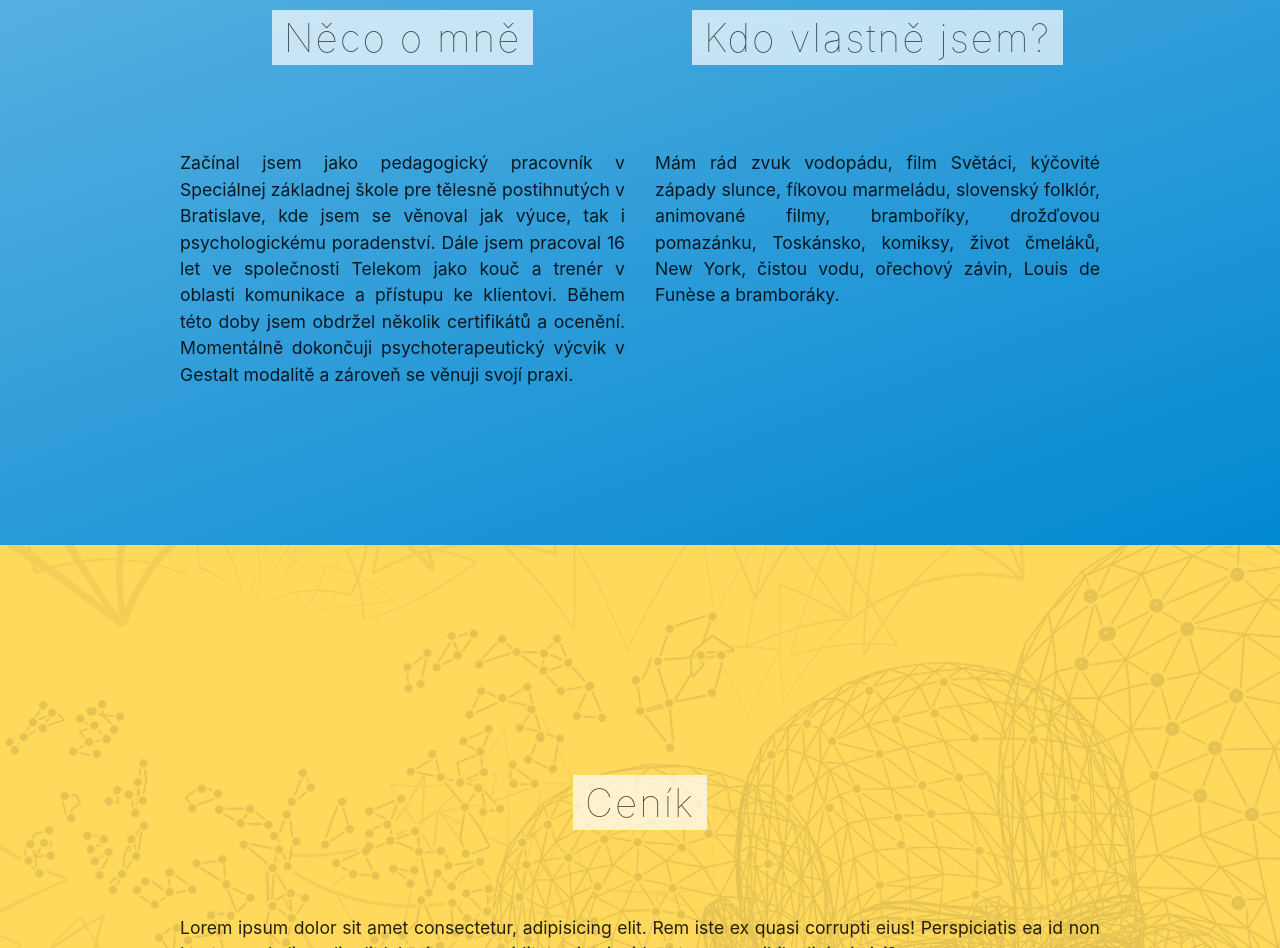
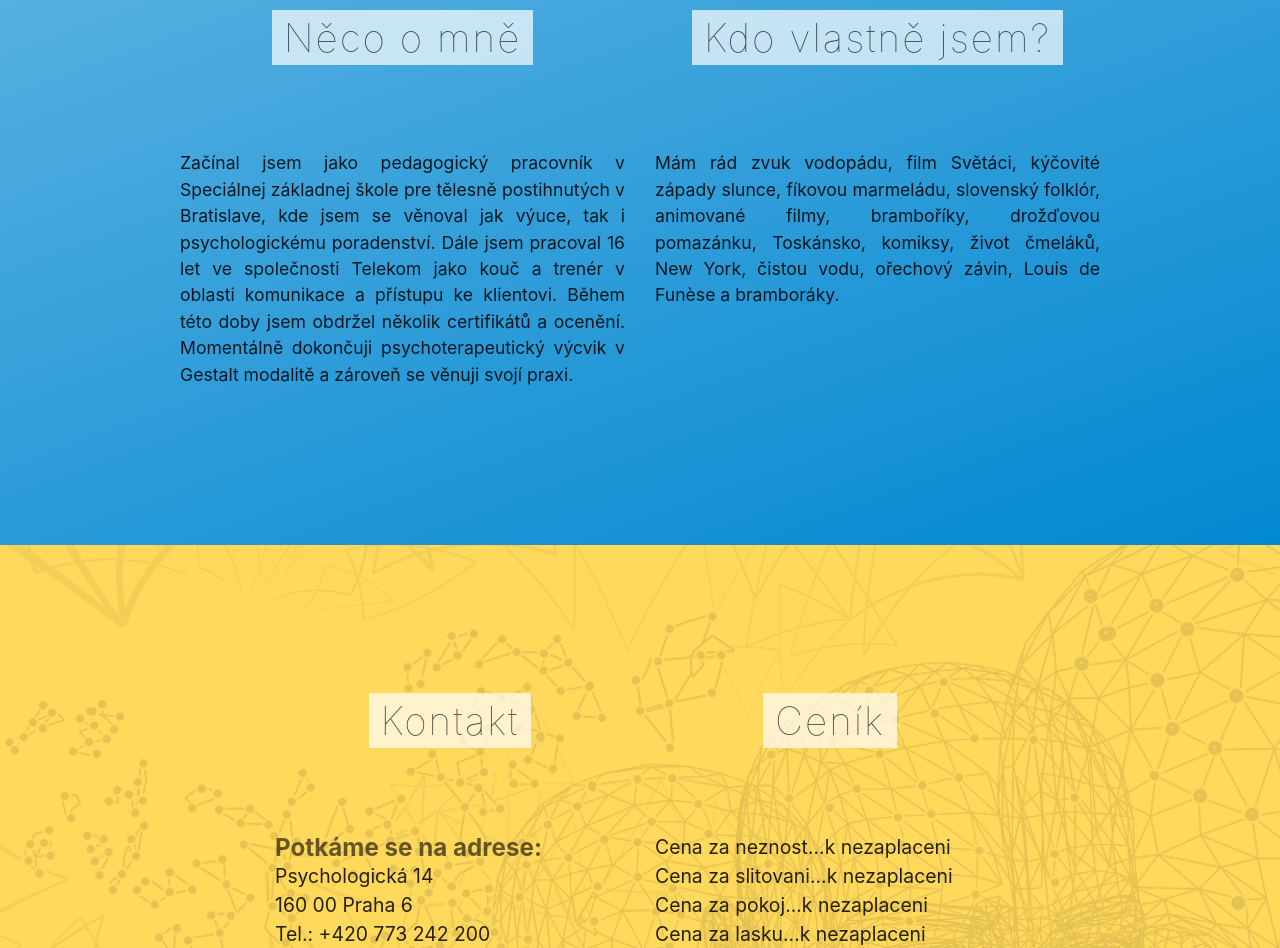
Before and after one commit to patrikcepr/romanisko, a website: page dist/index.html in a window 1280 px wide. Shown: the part 1852-2800 px from the top of the page. Drawn offline with Linux system fonts and the light colour scheme.

Commit message:
kontakt a cenik

```diff
--- a/src/sass/style.sass
+++ b/src/sass/style.sass
@@ -139,6 +139,32 @@ em
     @include media-breakpoint-up(md)
         text-align: left
 
+.list-contact
+    list-style: none
+    padding-left: 0
+    font-size: 1.1em
+    line-height: 1.5em
+    &:last-of-type
+        margin-bottom: 4em
+
+.list-contact-item-header
+    font-weight: bolder
+    font-size: 1.25em
+    color: rgba($text-color, .6)
+
+.list-contact-item-break
+    hr
+        border: none
+        // border-bottom: 1px solid rgba($text-color, 0)
+        height: 0.8em
+        margin: 0 0 .8em
+
+.list-prices
+    list-style: none
+    padding-left: 0
+    font-size: 1.1em
+    line-height: 1.5em
+
 #title
     // background-color: $primary-color
     background: linear-gradient(225deg, $grad-color-start, $grad-color-end), url(../images/romanisko_portret_cut_SM.svg) calc(100vw - 140px) 0 no-repeat
@@ -191,7 +217,7 @@ em
     h1
         margin-bottom: 2em
 
-#price
+#contact
     background: $secondary-color-light
     padding: 100px 1em
     min-height: 100vh
```
Also changed, not shown: dist/assets/css/style.css, dist/index.html, 1 other file.
